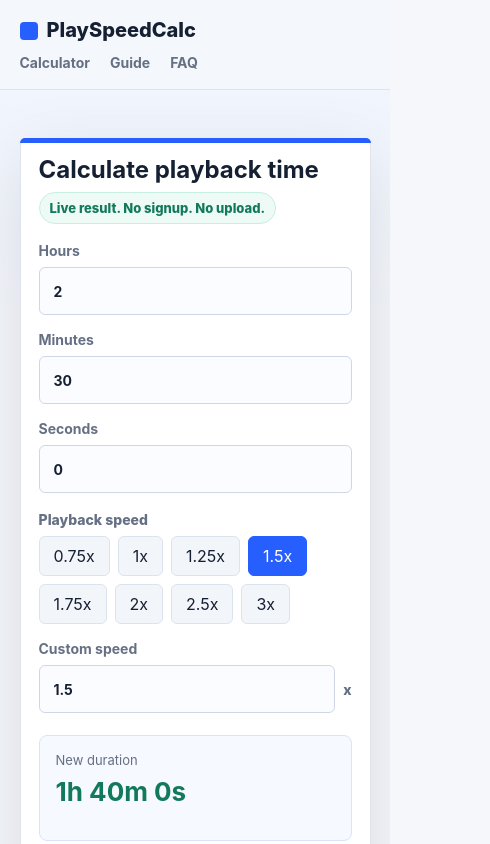
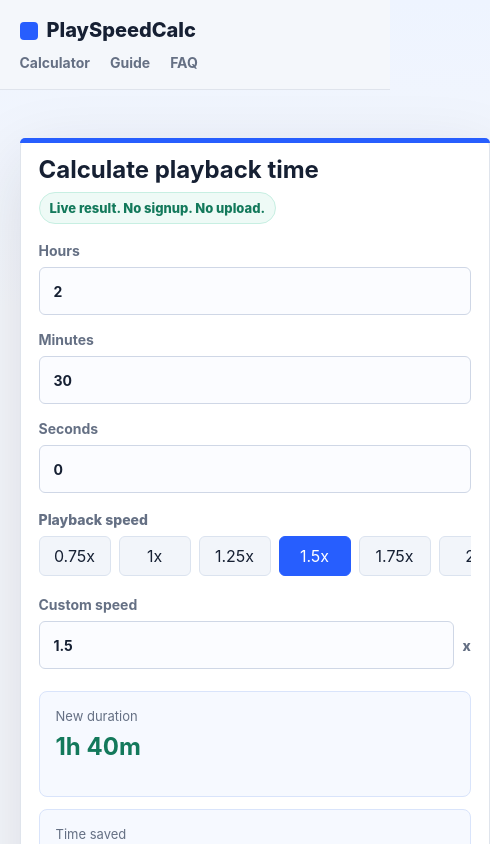
Before and after one commit to qiaosheng125/playspeedcalc, a Next.js app: page / in a window 390 px wide. Shown: the top 844 px of the page, 490 px wide, since content can reach past the window. Built offline with nearby package versions, Linux system fonts and the light colour scheme; no server answers.

Commit message:
Polish calculator result layout

```diff
--- a/src/app/globals.css
+++ b/src/app/globals.css
@@ -178,6 +178,12 @@ h2 {
   gap: 8px;
 }
 
+.speed-buttons {
+  display: grid;
+  grid-template-columns: repeat(8, minmax(52px, 1fr));
+  width: 100%;
+}
+
 .scenario-tabs button,
 .speed-buttons button {
   background: #f2f5fa;
@@ -192,6 +198,11 @@ h2 {
     border-color 0.16s ease,
     color 0.16s ease,
     transform 0.16s ease;
+}
+
+.speed-buttons button {
+  min-width: 0;
+  padding: 9px 8px;
 }
 
 .scenario-tabs button:hover,
@@ -308,8 +319,9 @@ input:focus {
 .result-grid strong {
   color: var(--green);
   display: block;
-  font-size: clamp(26px, 4vw, 40px);
+  font-size: clamp(24px, 3.2vw, 34px);
   line-height: 1.05;
+  white-space: nowrap;
 }
 
 .result-sentence {
@@ -474,6 +486,17 @@ footer div {
     flex-wrap: wrap;
   }
 
+  .speed-buttons {
+    display: flex;
+    flex-wrap: nowrap;
+    overflow-x: auto;
+    padding-bottom: 4px;
+  }
+
+  .speed-buttons button {
+    flex: 0 0 72px;
+  }
+
   .input-grid,
   .duration-grid,
   .result-grid,
--- a/src/app/page.tsx
+++ b/src/app/page.tsx
@@ -25,6 +25,19 @@ function formatDuration(totalSeconds: number): string {
   return `${seconds}s`;
 }
 
+function formatResultDuration(totalSeconds: number): string {
+  const rounded = Math.max(0, Math.round(totalSeconds));
+  const hours = Math.floor(rounded / 3600);
+  const minutes = Math.floor((rounded % 3600) / 60);
+  const seconds = rounded % 60;
+
+  if (hours > 0 && seconds === 0) return `${hours}h ${minutes}m`;
+  if (hours > 0) return `${hours}h ${minutes}m ${seconds}s`;
+  if (minutes > 0 && seconds === 0) return `${minutes}m`;
+  if (minutes > 0) return `${minutes}m ${seconds}s`;
+  return `${seconds}s`;
+}
+
 function formatFinishTime(timestamp: number | null, durationSeconds: number): string {
   if (!timestamp || durationSeconds <= 0) return "--";
 
@@ -45,6 +58,8 @@ export default function Home() {
 
   useEffect(() => {
     setCurrentTime(Date.now());
+    const timer = window.setInterval(() => setCurrentTime(Date.now()), 30_000);
+    return () => window.clearInterval(timer);
   }, []);
 
   const originalSeconds = useMemo(
@@ -168,11 +183,11 @@ export default function Home() {
           <div className="result-grid compact-results" aria-live="polite">
             <article>
               <span>New duration</span>
-              <strong>{formatDuration(newDuration)}</strong>
+              <strong>{formatResultDuration(newDuration)}</strong>
             </article>
             <article>
               <span>Time saved</span>
-              <strong>{formatDuration(savedTime)}</strong>
+              <strong>{formatResultDuration(savedTime)}</strong>
             </article>
             <article>
               <span>Saved percent</span>
```
Also changed, not shown: 1 other file (tests, documents, lock files or other folders).
